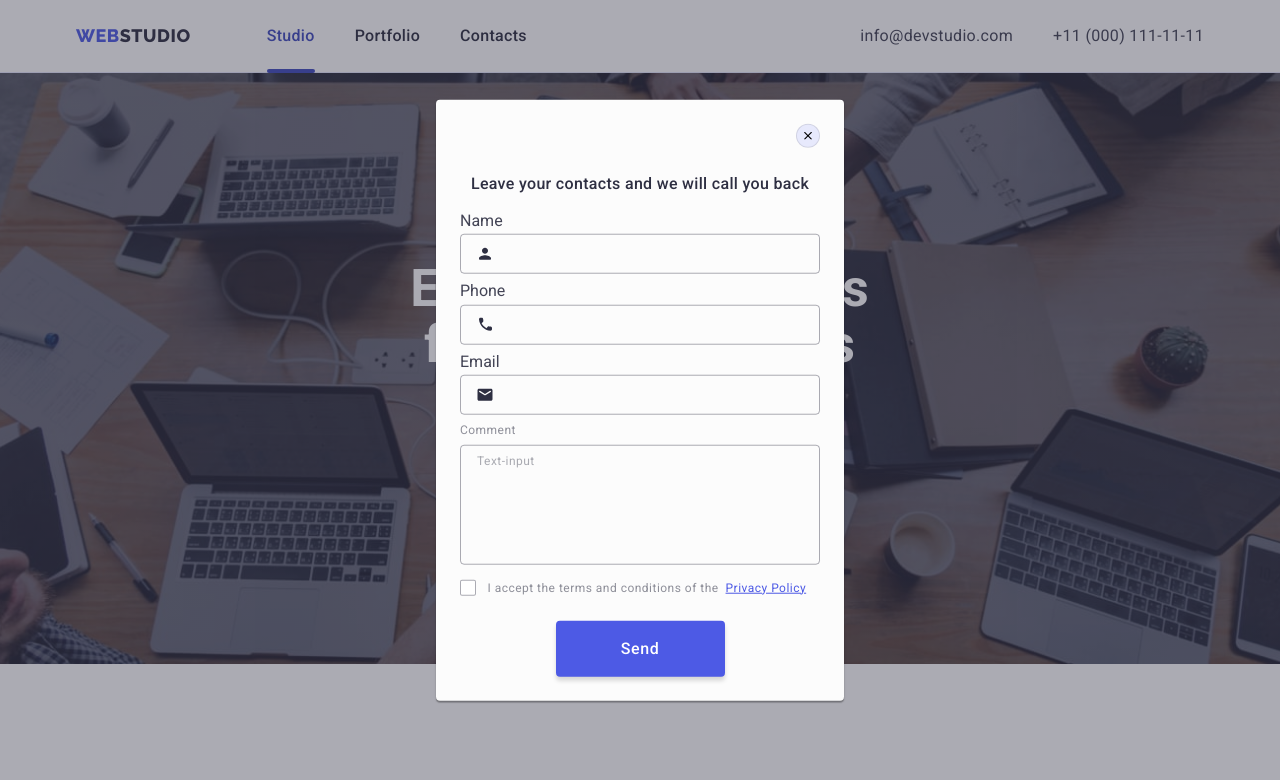
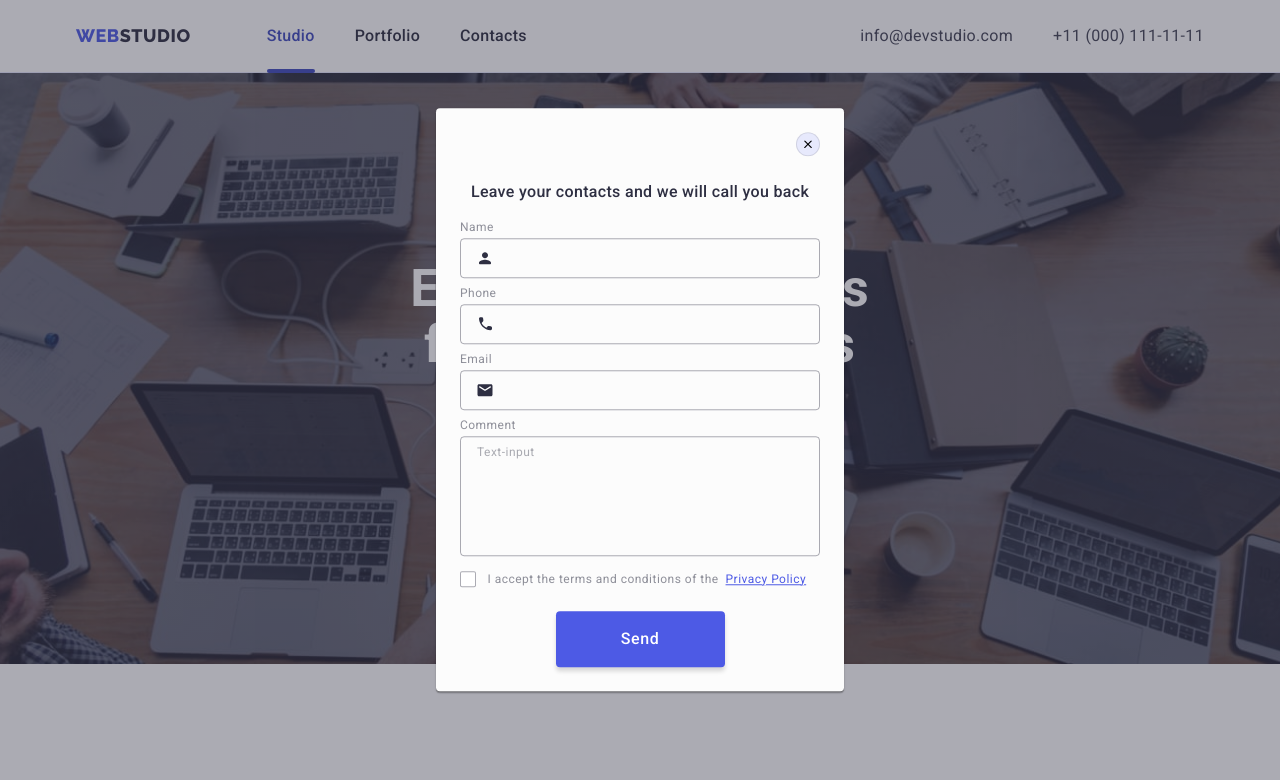
Before and after one commit to stepanovaludmila/goit-markup-hw-06, a plain HTML site: page index.html in a window 1280 px wide. Both pictures are taken after a click on the button "Order Service". Shown: the top 780 px of the page. Drawn offline with nearby package versions, Linux system fonts and the light colour scheme.

Commit message:
clear errors

```diff
--- a/css/styles.css
+++ b/css/styles.css
@@ -644,12 +644,12 @@ padding: 32px 0;
 
 .contact-input-wrapper {
   display: block;
-  margin-bottom: 8px;
+  margin-bottom: 4px;
   font-weight: 400;
   font-size: 12px;
   line-height: 1.17;
   letter-spacing: 0.04em;
-  color: var(--color-light-slate)
+  color: var(--color-light-slate);
 }
 
 .contact-input-icon-wrapper {
--- a/index.html
+++ b/index.html
@@ -473,8 +473,7 @@
       <form>   <!-- class="contact-form"> -->
 
         <div class="contact-item">
-          <label class="contact-input-wrapper" for="user-name"></label>
-            Name
+          <label class="contact-input-wrapper" for="user-name">Name</label>
             <div class="contact-input-icon-wrapper-my">
               <input class="contact-input"
               type="text"
@@ -488,8 +487,7 @@
         </div>
 
         <div class="contact-item">
-          <label class="contact-input-wrapper" for="user-phone"></label>
-            Phone
+          <label class="contact-input-wrapper" for="user-phone">Phone</label>
             <div class="contact-input-icon-wrapper-my">
               <input class="contact-input"
                 type="tel"
@@ -504,8 +502,7 @@
         </div>
 
         <div class="contact-item">
-          <label class="contact-input-wrapper" for="user-mail"></label>
-            Email
+          <label class="contact-input-wrapper" for="user-mail">Email</label>
             <div class="contact-input-icon-wrapper-my">
               <input class="contact-input" type="email" name="user_mail" id="user-mail" required>
               <svg class="contact-input-icon" width="18" height="24">
```
